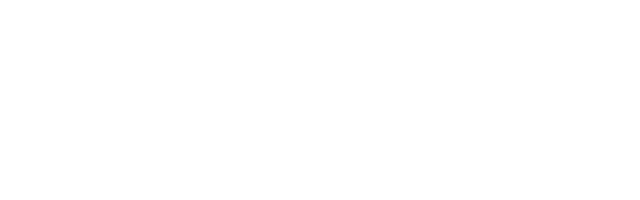
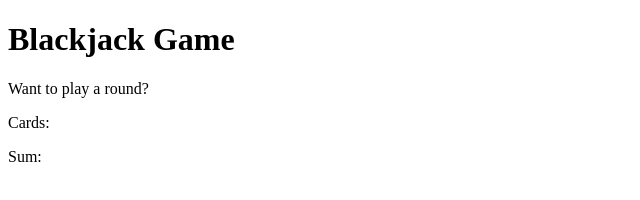
Before and after one commit to CalmaxBenard/Blackjack-Game-Javascript, a plain HTML site: page index.html in a window 1280 px wide. Shown: the whole page, without its empty margins (0-640 px from the left). Drawn offline with Linux system fonts and the light colour scheme.

Commit message:
add the layout structure

```diff
--- a/index.html
+++ b/index.html
@@ -3,9 +3,14 @@
 <head>
     <meta charset="UTF-8">
     <meta name="viewport" content="width=device-width, initial-scale=1.0">
+    <link rel="stylesheet" href="styles.css">
     <title>Blackjack</title>
 </head>
 <body>
+    <h1>Blackjack Game</h1>
+    <p id="message-el">Want to play a round?</p>
+    <p>Cards:</p>
+    <p>Sum:</p>
     <script src="script.js"></script>
 </body>
 </html>
```
